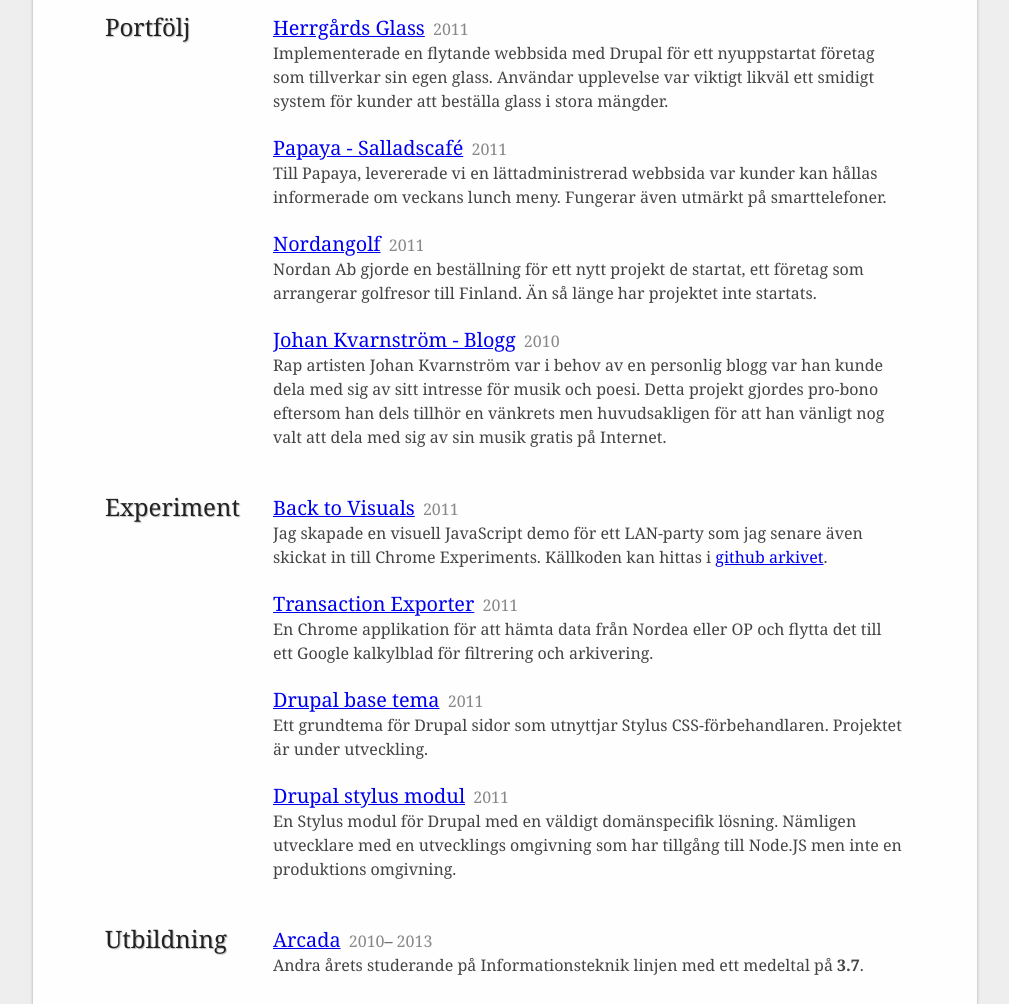
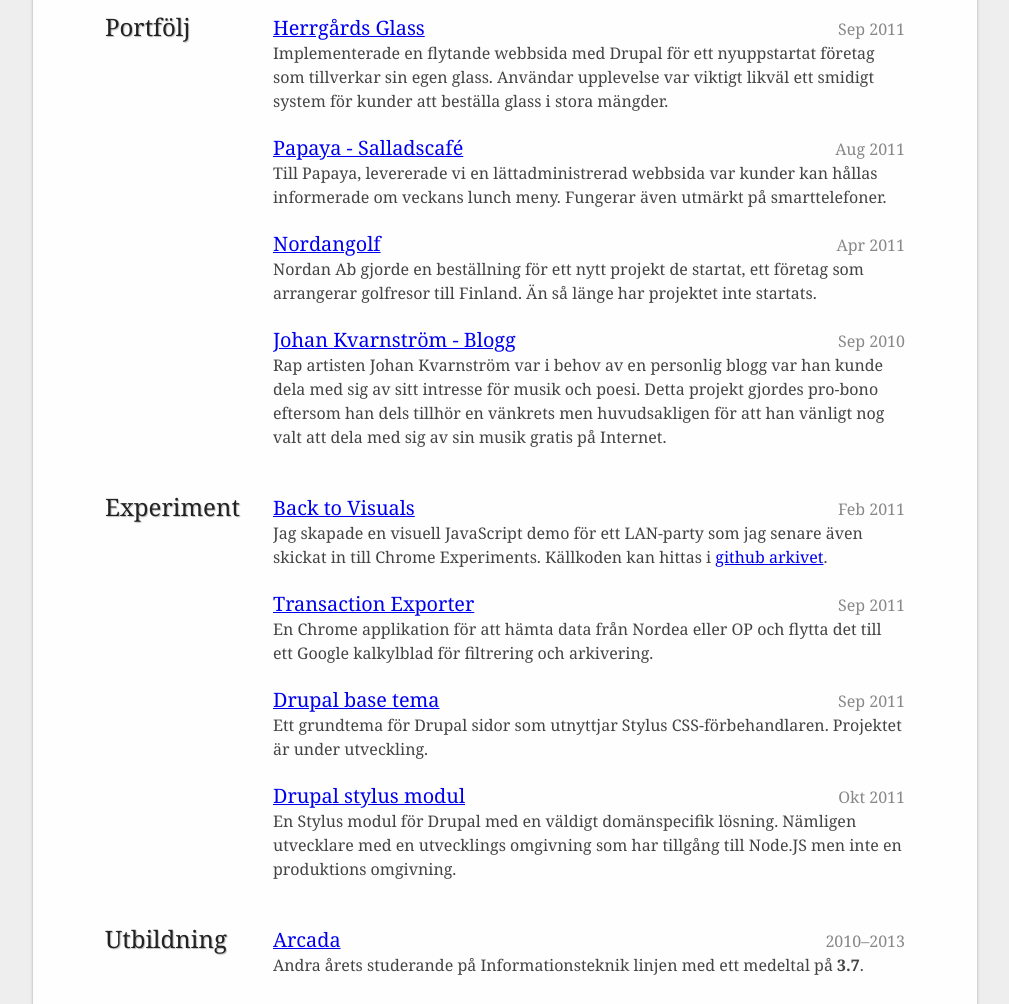
Before and after one commit to oxyc/oxyc.github.com, a plain HTML site: page index.html in a window 1280 px wide. Shown: the part 1180-2184 px from the top of the page, without its empty margins (135-1144 px from the left). Drawn offline with Linux system fonts and the light colour scheme.

Commit message:
Made dates prettier

```diff
--- a/index.html
+++ b/index.html
@@ -14,7 +14,6 @@
 
     <meta name="author" content="Oskar Schöldström (oxy)" />
     <meta name="description" content="Oskar Schöldströms curriculum vitae, en webbutvecklare från Finland" />
-
     <!--[if lt IE 9 ]>
       <script src="//html5shiv.googlecode.com/svn/trunk/html5.js"></script>
     <![endif]-->
@@ -34,7 +33,7 @@
       </span>
       <ul>
         <li><a class="email" href="mailto:public@oxy.fi">public@oxy.fi</a></li>
-        <li class="tel">+358 (0) 453 412 227</li>
+        <li class="tel">+358 (0) 45 3412 227</li>
       </ul>
     </header>
     <section>
@@ -62,7 +61,7 @@
         </li>
         <li>
           <h2>Optimering</h2>
-          <p>Jag vet varför * alltid bör undvikas, jag vet vad som utlöser en ommålning och jag vet antalet domän uppslag som är att föredra.</p>
+          <p>Jag vet varför <strong>*</strong> alltid bör undvikas, jag vet vad som utlöser en ommålning och jag vet antalet domän uppslag som är att föredra.</p>
         </li>
       </ul>
     </section>
@@ -97,7 +96,7 @@
           <article>
             <h2><a href="http://www.herrgardsglass.fi">Herrgårds Glass</a></h2>
             <footer>
-              <time class="dtstart dtend" title="2011-09-01" datetime="2011-09-01">2011</time>
+              <time class="dtstart dtend" title="2011-09-01" datetime="2011-09-01">Sep 2011</time>
             </footer>
             <p>Implementerade en flytande webbsida med Drupal för ett nyuppstartat företag som tillverkar sin egen glass. Användar upplevelse var viktigt likväl ett smidigt system för kunder att beställa glass i stora mängder.</p>
           </article>
@@ -106,7 +105,7 @@
           <article>
             <h2><a href="http://www.papaya.fi">Papaya - Salladscafé</a></h2>
             <footer>
-              <time class="dtstart dtend" title="2011-08-01" datetime="2011-08-01">2011</time>
+              <time class="dtstart dtend" title="2011-08-01" datetime="2011-08-01">Aug 2011</time>
             </footer>
             <p>Till Papaya, levererade vi en lättadministrerad webbsida var kunder kan hållas informerade om veckans lunch meny. Fungerar även utmärkt på smarttelefoner.</p>
           </article>
@@ -115,7 +114,7 @@
           <article>
             <h2><a href="http://www.nordangolf.fi">Nordangolf</a></h2>
             <footer>
-              <time class="dtstart dtend" title="2011-04-01" datetime="2011-04-01">2011</time>
+              <time class="dtstart dtend" title="2011-04-01" datetime="2011-04-01">Apr 2011</time>
             </footer>
             <p>Nordan Ab gjorde en beställning för ett nytt projekt de startat, ett företag som arrangerar golfresor till Finland. Än så länge har projektet inte startats.</p>
           </article>
@@ -124,7 +123,7 @@
           <article>
             <h2><a href="http://johankvarnstrom.com">Johan Kvarnström - Blogg</a></h2>
             <footer>
-              <time class="dtstart dtend" title="2010-09-01" datetime="2010-09-01">2010</time>
+              <time class="dtstart dtend" title="2010-09-01" datetime="2010-09-01">Sep 2010</time>
             </footer>
             <p>Rap artisten Johan Kvarnström var i behov av en personlig blogg var han kunde dela med sig av sitt intresse för musik och poesi. Detta projekt gjordes pro-bono eftersom han dels tillhör en vänkrets men huvudsakligen för att han vänligt nog valt att dela med sig av sin musik gratis på Internet.</p>
           </article>
@@ -138,7 +137,7 @@
           <article>
             <h2><a href="http://www.chromeexperiments.com/detail/back-to-visuals/">Back to Visuals</a></h2>
             <footer>
-              <time class="dtstart dtend" title="2011-02-01" datetime="2011-02-01">2011</time>
+              <time class="dtstart dtend" title="2011-02-01" datetime="2011-02-01">Feb 2011</time>
             </footer>
             <p>Jag skapade en visuell JavaScript demo för ett LAN-party som jag senare även skickat in till Chrome Experiments. Källkoden kan hittas i <a href="https://github.com/oxyc/Back-to-Visuals">github arkivet</a>.</p>
           </article>
@@ -147,7 +146,7 @@
           <article>
             <h2><a href="https://github.com/oxyc/Chrome-Extensions/tree/master/TransactionExporter">Transaction Exporter</a></h2>
             <footer>
-              <time class="dtstart dtend" title="2011-09-01" datetime="2011-09-01">2011</time>
+              <time class="dtstart dtend" title="2011-09-01" datetime="2011-09-01">Sep 2011</time>
             </footer>
             <p>En Chrome applikation för att hämta data från Nordea eller OP och flytta det till ett Google kalkylblad för filtrering och arkivering.</p>
           </article>
@@ -156,7 +155,7 @@
           <article>
             <h2><a href="https://github.com/oxyc/base">Drupal base tema</a></h2>
             <footer>
-              <time class="dtstart dtend" title="2011-09-01" datetime="2011-09-01">2011</time>
+              <time class="dtstart dtend" title="2011-09-01" datetime="2011-09-01">Sep 2011</time>
             </footer>
             <p>Ett grundtema för Drupal sidor som utnyttjar Stylus CSS-förbehandlaren. Projektet är under utveckling.</p>
           </article>
@@ -165,7 +164,7 @@
           <article>
             <h2><a href="https://github.com/oxyc/stylus">Drupal stylus modul</a></h2>
             <footer>
-              <time class="dtstart dtend" title="2011-10-01" datetime="2011-10-01">2011</time>
+              <time class="dtstart dtend" title="2011-10-01" datetime="2011-10-01">Okt 2011</time>
             </footer>
             <p>En Stylus modul för Drupal med en väldigt domänspecifik lösning. Nämligen utvecklare med en utvecklings omgivning som har tillgång till Node.JS men inte en produktions omgivning.</p>
           </article>
@@ -179,7 +178,7 @@
           <article>
             <h2><a class="url summary" href="http://www.arcada.fi">Arcada</a></h2>
             <footer>
-              <time class="dtstart" title="2010-08-01">2010</time>&ndash;<time class="dtend" title="2013-05-01">2013</time>
+              <time><time class="dtstart" title="2010-08-01">2010</time>&ndash;<time class="dtend" title="2013-05-01">2013</time></time>
             </footer>
             <p>Andra årets studerande på Informationsteknik linjen med ett medeltal på <strong>3.7</strong>.</p>
           </article>
--- a/stylesheets/css/stylesheet.css
+++ b/stylesheets/css/stylesheet.css
@@ -134,7 +134,8 @@ article h2,
 article footer {
   display: inline;
 }
-article time {
+article footer {
+  float: right;
   color: #888;
   margin-left: 0.25em;
 }
@@ -276,7 +277,7 @@ footer p {
   }
   a,
   a:visited {
-    text-decoration: underline;
+    text-decoration: none;
   }
   a[href]:not(.sprite):not(.email):not(.fn):after {
     content: " (" attr(href) ")";
```
Also changed, not shown: 1 other file.
